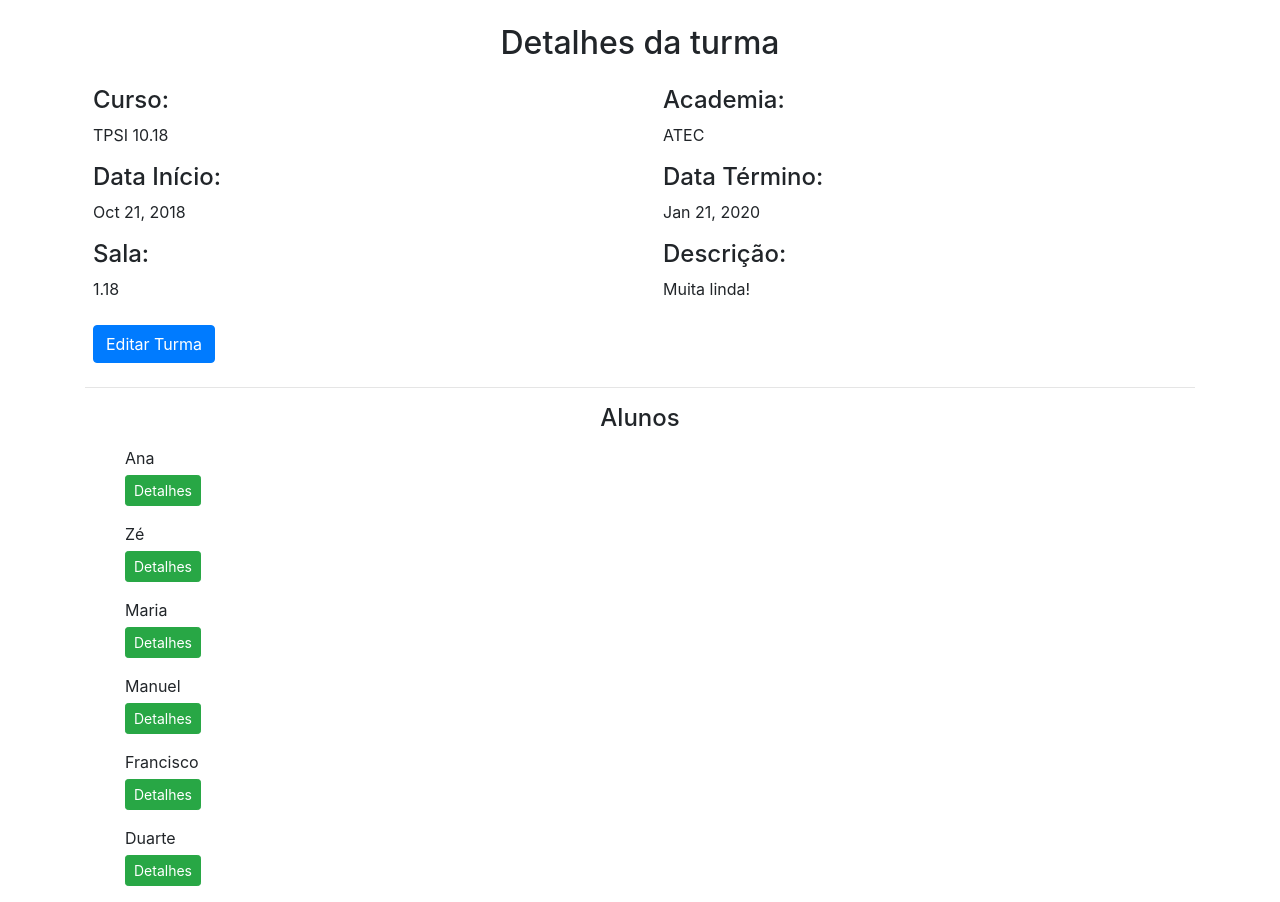
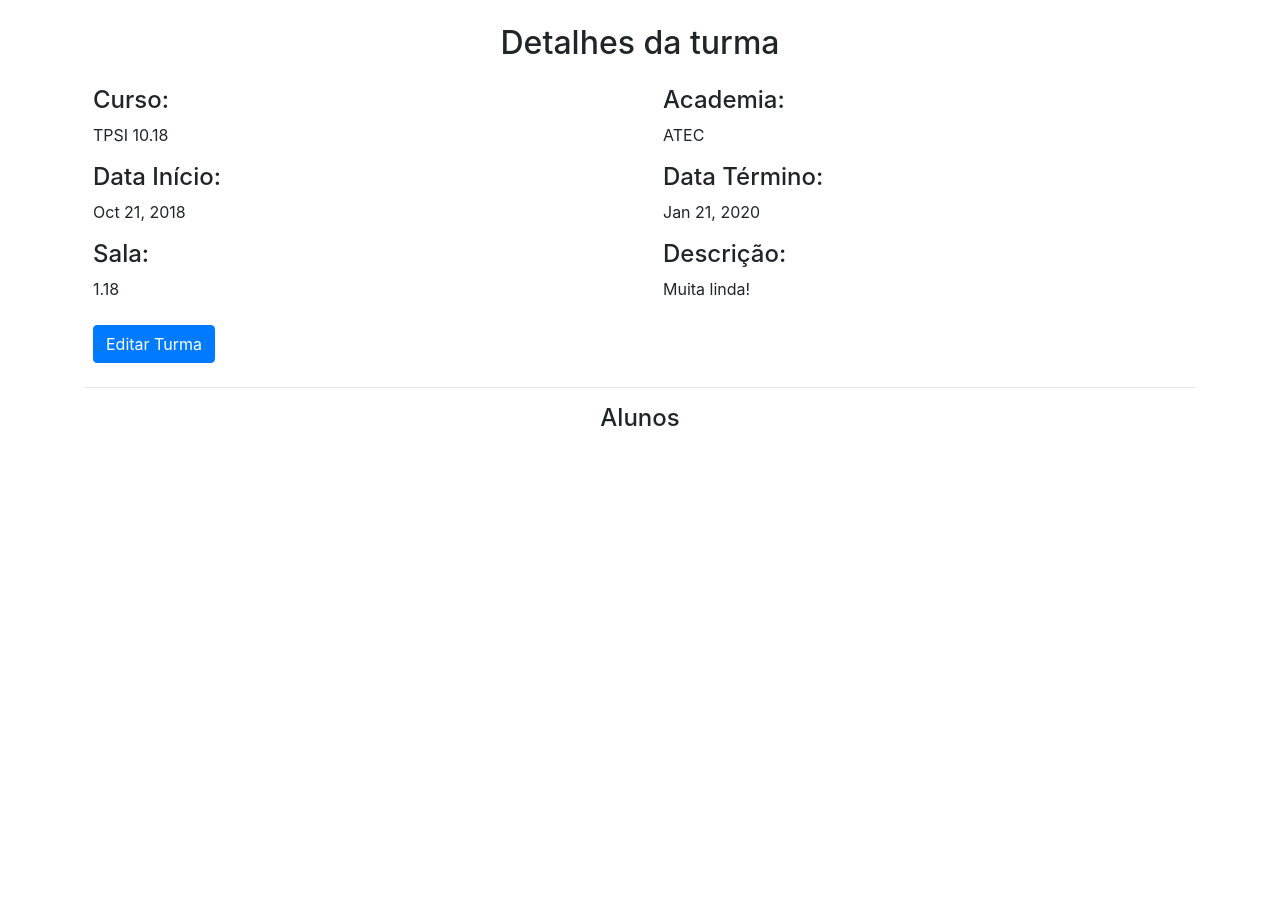
Before and after one commit to PedroSMS/angular-aula2, an Angular app: page / in a window 1280 px wide. After the commit the page ends 800 px from the top, so only its background shows below. Built offline with nearby package versions, Linux system fonts and the light colour scheme.

Commit message:
2 files modified, 1 added

```diff
--- a/src/app/alunos/alunos.component.ts
+++ b/src/app/alunos/alunos.component.ts
@@ -1,6 +1,6 @@
 import { Component, OnInit } from '@angular/core';
 import { Aluno} from '../Aluno';
-import { ALUNOS } from '../alunos-dummy';
+import { SalunosService } from '../salunos.service';
 
 @Component({
   selector: 'app-alunos',
@@ -8,15 +8,13 @@ import { ALUNOS } from '../alunos-dummy';
   styleUrls: ['./alunos.component.css']
 })
 export class AlunosComponent implements OnInit {
-  alunos = ALUNOS;
+  alunos = []
 
-  show2:Boolean;
   show:Boolean;
   alunoSelec:Aluno;
 
   constructor() {
     this.show=false;
-    this.show2=true;
    }
 
   selecionaAluno(aluno){
@@ -25,7 +23,6 @@ export class AlunosComponent implements OnInit {
 
   flag(){
     this.show = !this.show;
-    this.show2 = !this.show2;
   }
 
   ngOnInit() {
--- a/src/app/app.module.ts
+++ b/src/app/app.module.ts
@@ -7,10 +7,12 @@ import { HelloComponent } from './hello.component';
 import { TurmaComponent } from './turma/turma.component';
 import { AlunosComponent } from './alunos/alunos.component';
 import { DetalhesAlunoComponent } from './detalhes-aluno/detalhes-aluno.component';
+import { SalunosService } from './salunos.service';
 
 @NgModule({
   imports:      [ BrowserModule, FormsModule ],
   declarations: [ AppComponent, HelloComponent, TurmaComponent, AlunosComponent, DetalhesAlunoComponent ],
-  bootstrap:    [ AppComponent ]
+  bootstrap:    [ AppComponent ],
+  providers: [SalunosService]
 })
 export class AppModule { }
--- /dev/null
+++ b/src/app/salunos.service.ts
@@ -0,0 +1,15 @@
+import { Injectable } from '@angular/core';
+import { Aluno } from './aluno';
+import { ALUNOS } from './alunos-dummy';
+
+@Injectable()
+export class SalunosService {
+
+  constructor() {
+  }
+
+  getAlunos(){
+    return ALUNOS;
+  }
+
+}
```
